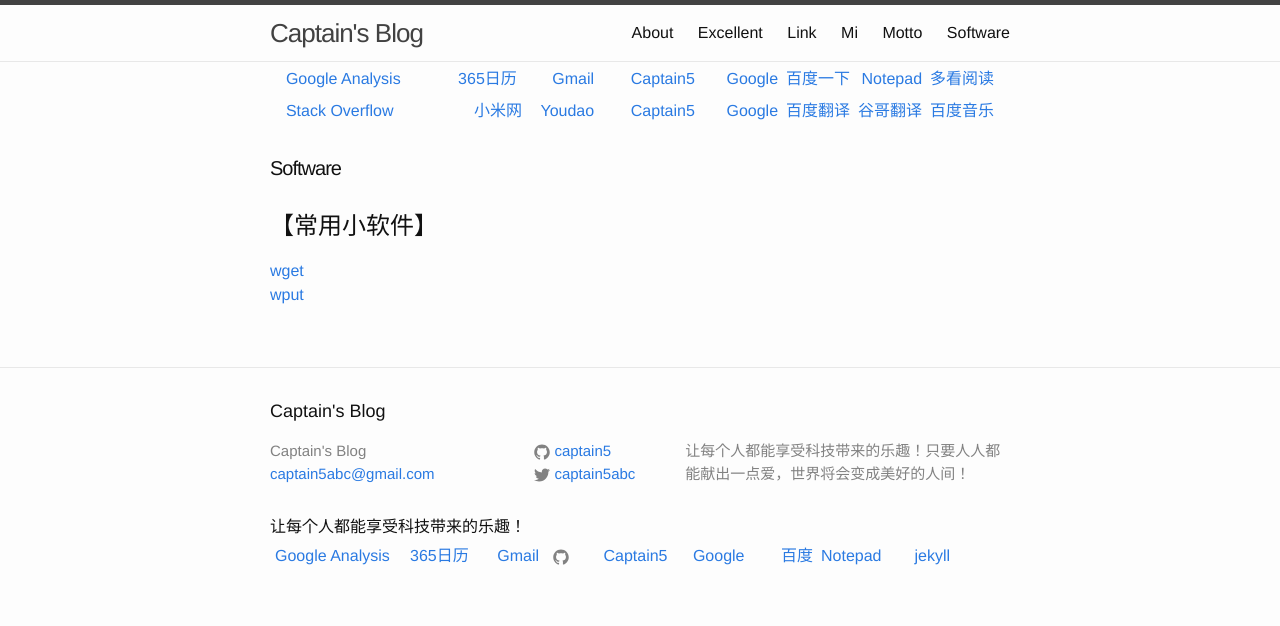
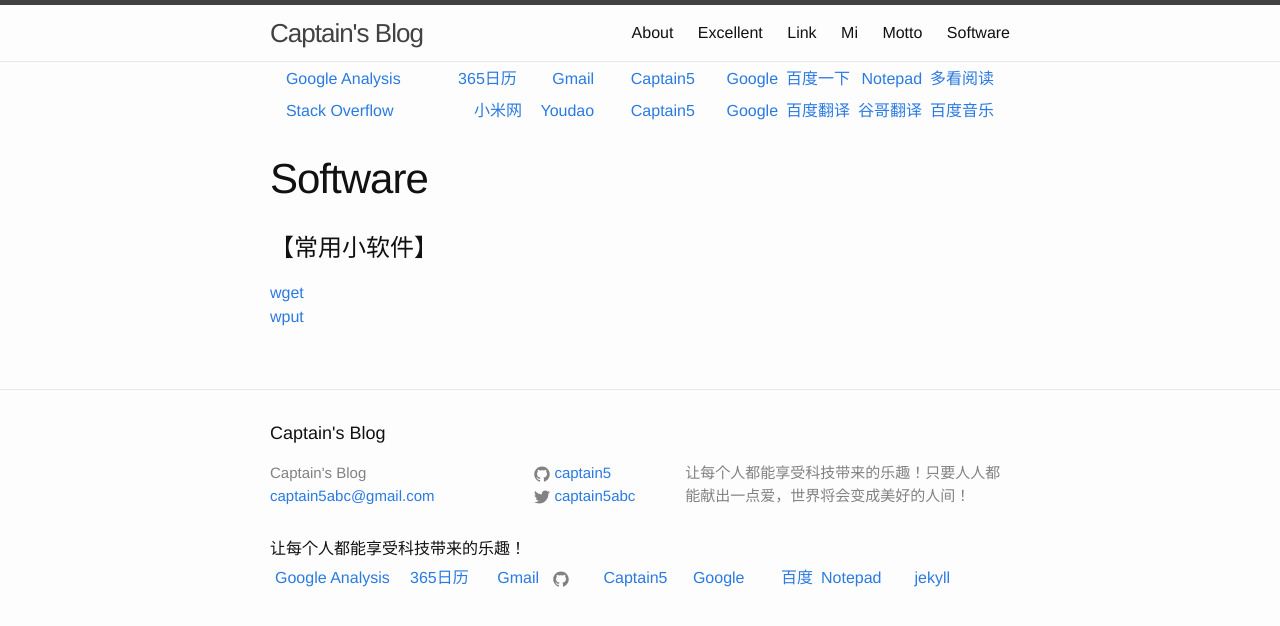
Before and after one commit to captain5/captain5.github.io, a Jekyll site: the page built from software.md, in a window 1280 px wide. Shown: the top 626 px of the page. Built offline with Jekyll 4.4.1, drawn with Linux system fonts in a browser that asks for light colours.

Commit message:
Update _layout.scss

```diff
--- a/_sass/_layout.scss
+++ b/_sass/_layout.scss
@@ -204,7 +204,7 @@
 }
 
 .post-title {
-    font-size: 20px;
+    font-size: 42px;
     letter-spacing: -1px;
     line-height: 1;
 
```
